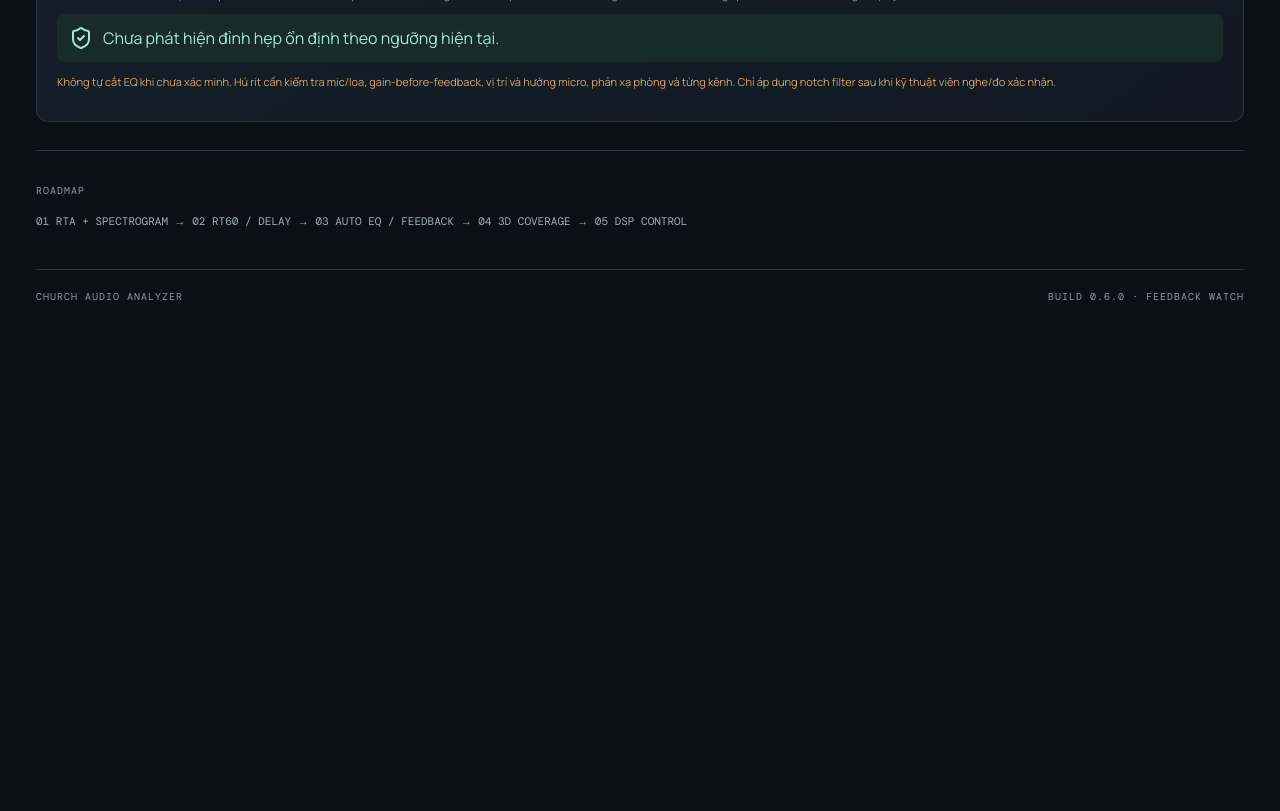
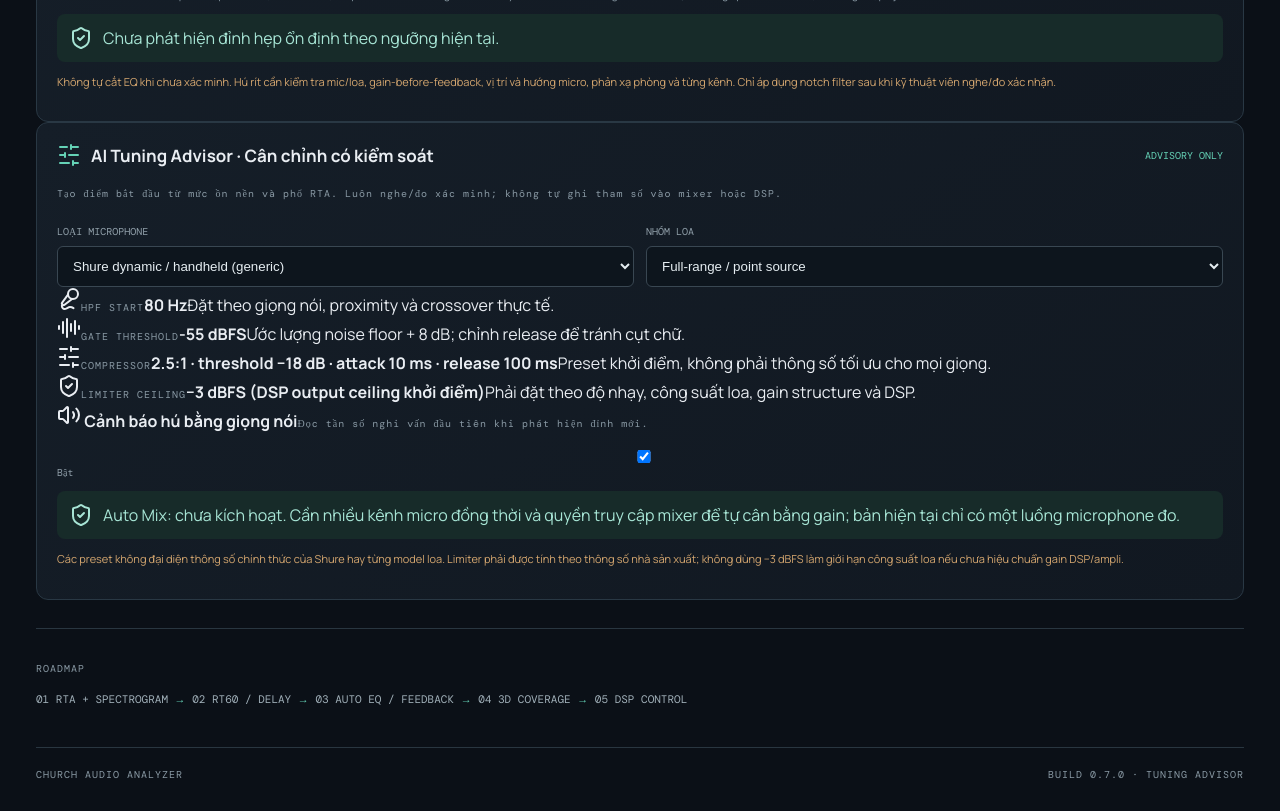
Before and after one commit to nhocktrung2019-ux/CHURCH-AUDIO-AI, a React (Vite) app: page / in a window 1280 px wide. Shown: the part 3400-4211 px from the top of the page. Before the commit the page ends 3733 px from the top, so only its background shows below. Built offline with nearby package versions, Linux system fonts and the light colour scheme.

Commit message:
feat: integrate AI tuning and voice alert advisor

```diff
--- a/src/App.tsx
+++ b/src/App.tsx
@@ -5,6 +5,7 @@ import{equipment}from"./data/equipment";
 import MeasurementPlanner from "./audio/MeasurementPlanner";
 import TransferFunctionPanel from "./audio/TransferFunctionPanel";
 import FeedbackMonitor from "./audio/FeedbackMonitor";
+import TuningAdvisor from "./audio/TuningAdvisor";
 
 export default function App(){
  const a=useAudioAnalyzer(),t=useToneGenerator(),inputs=a.devices.filter(d=>d.kind==="audioinput"),outputs=a.devices.filter(d=>d.kind==="audiooutput");
@@ -23,7 +24,8 @@ export default function App(){
   <MeasurementPlanner running={a.running} spectrum={a.spectrum}/>
   <TransferFunctionPanel selectedInput={a.selectedInput}/>
   <FeedbackMonitor history={a.history}/>
+  <TuningAdvisor history={a.history} level={a.level}/>
   <section className="roadmap"><small>ROADMAP</small><p>01 RTA + SPECTROGRAM <b>→</b> 02 RT60 / DELAY <b>→</b> 03 AUTO EQ / FEEDBACK <b>→</b> 04 3D COVERAGE <b>→</b> 05 DSP CONTROL</p></section>
-  <footer>CHURCH AUDIO ANALYZER <span>BUILD 0.6.0 · FEEDBACK WATCH</span></footer>
+  <footer>CHURCH AUDIO ANALYZER <span>BUILD 0.7.0 · TUNING ADVISOR</span></footer>
  </main>;
 }
```
